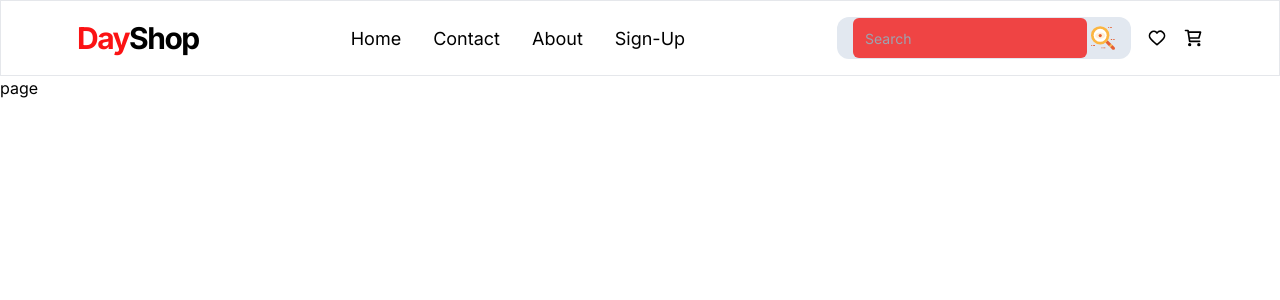
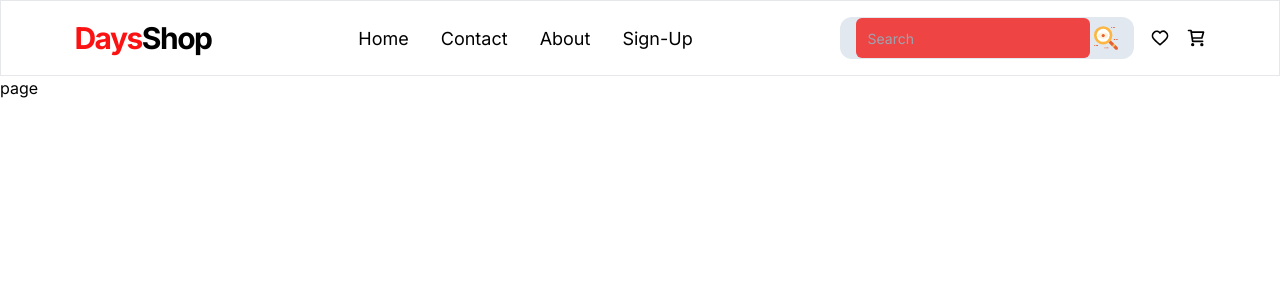
Before and after one commit to h-wasi/days-shop, a Next.js app: page / in a window 1280 px wide. Shown: the top 300 px of the page. Built offline with nearby package versions, Linux system fonts and the light colour scheme.

Commit message:
logo fixed

```diff
--- a/components/shared/Navbar.tsx
+++ b/components/shared/Navbar.tsx
@@ -7,12 +7,12 @@ function Navbar() {
   return (
     <div className="border-b-light-200 flex justify-around border py-4">
       <Link href={"/"} className="logo h1-bold max-md:px-4">
-        <span className="text-secondary-500">Day</span>
+        <span className="text-secondary-500">Days</span>
         <span className="">Shop</span>
       </Link>
       <div
         className={
-          "max-lg:text-base max-lg:gap-4 flex justify-between gap-8 pt-2 text-lg"
+          "flex justify-between gap-8 pt-2 text-lg max-lg:gap-4 max-lg:text-base"
         }
       >
         <Link href={"/"}>Home</Link>
```
